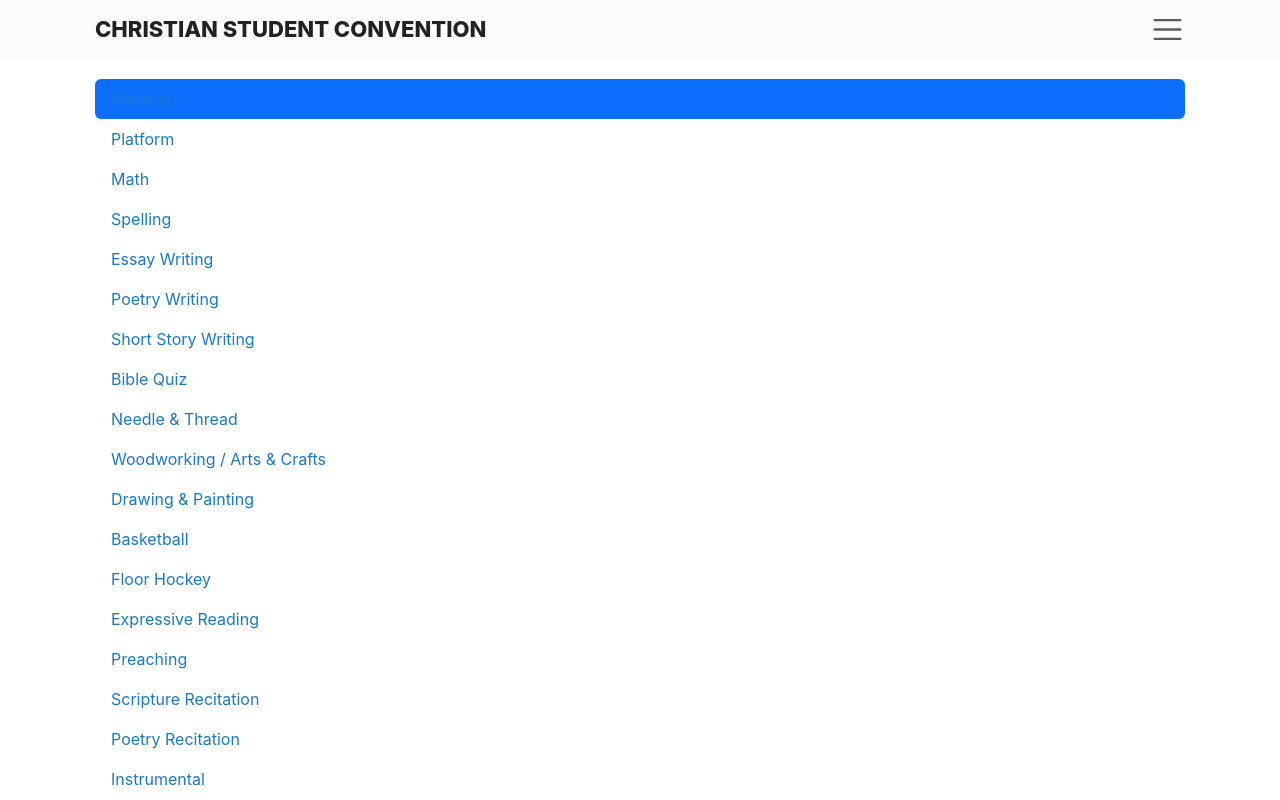
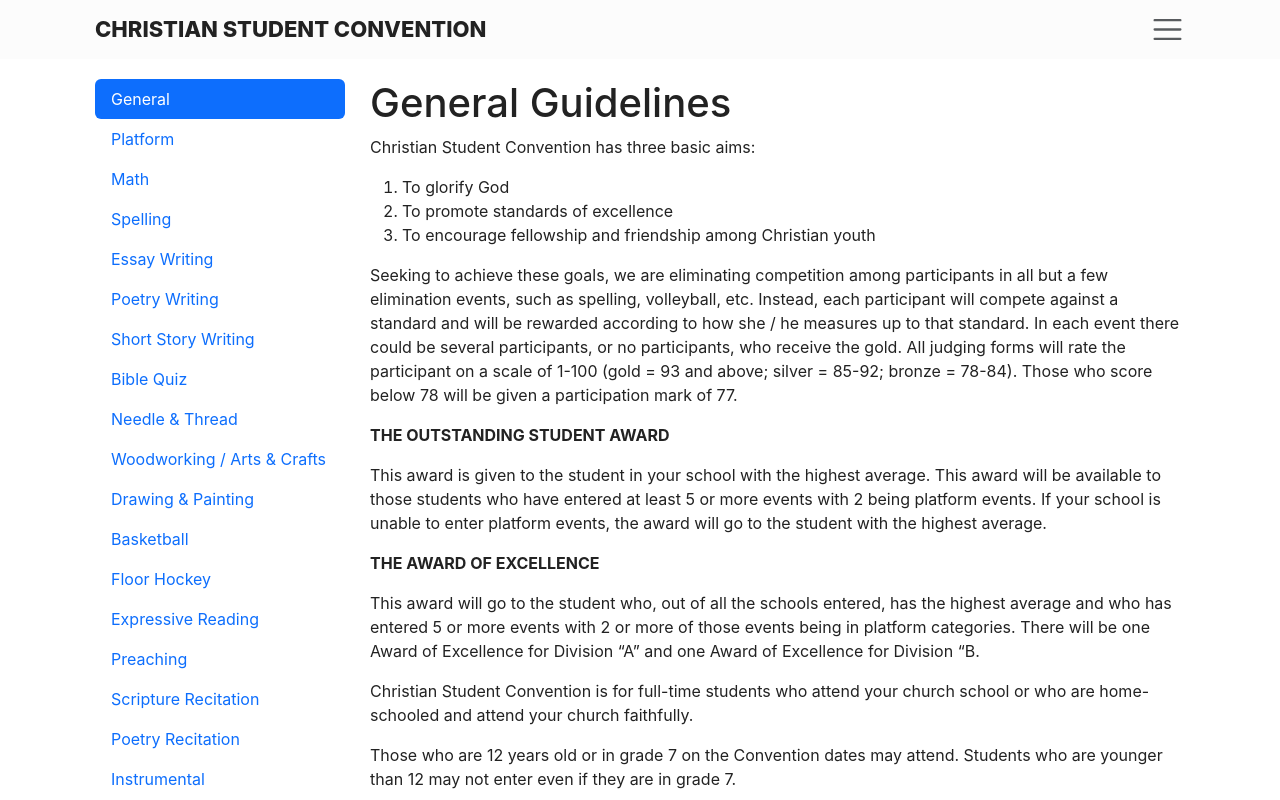
Before and after one commit to josephmaxim/faithway-sc, a Next.js app: page /student-guidelines in a window 1280 px wide. Shown: the top 800 px of the page. Built offline with nearby package versions, Linux system fonts and the light colour scheme.

Commit message:
Styled guilines layiut

```diff
--- /dev/null
+++ b/scss/Components/Layouts/_GuidelinesLayout.scss
@@ -0,0 +1,28 @@
+.guidelines-layout {
+  @include small {
+    .container {
+      display: flex;
+      flex-direction: column;
+
+      .content-wrapper {
+        * {
+          max-width: 100%;
+        }
+      }
+    }
+  }
+  @include large {
+    .container {
+      flex-direction: row;
+      gap: 25px;
+
+      .content-nav {
+        width: 250px;
+      }
+
+      .content-wrapper {
+        flex: 1;
+      }
+    }
+  }
+}
--- a/scss/Components/Layouts/_index.scss
+++ b/scss/Components/Layouts/_index.scss
@@ -1 +1,2 @@
 @import './MainLayout';
+@import './GuidelinesLayout';
--- a/scss/_global.scss
+++ b/scss/_global.scss
@@ -19,7 +19,7 @@ body {
 }
 
 a {
-  color: rgb(26, 121, 198) !important;
+  // color: rgb(26, 121, 198) !important;
   text-decoration: none !important;
 }
 
```
